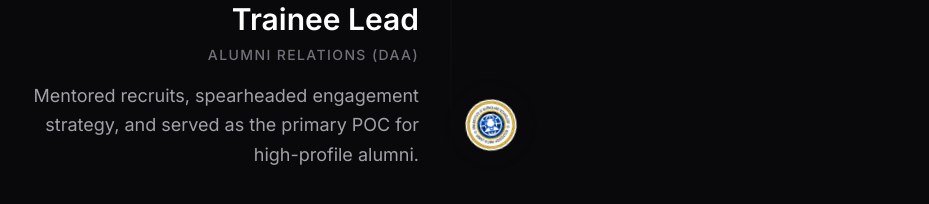
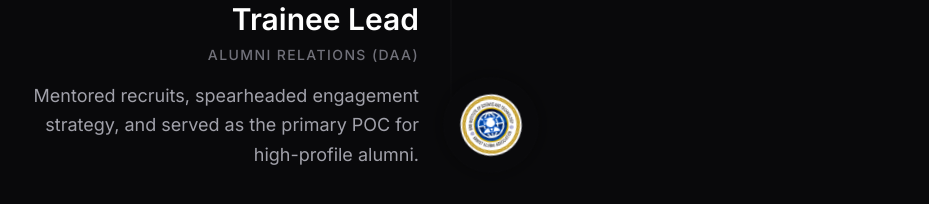
Before and after one commit to lak-is-law/scrollytelling-portfolio, a Next.js app: page / in a window 1280 px wide. Shown: the part 8100-8304 px from the top of the page, without its empty margins (189-1118 px from the left). Built offline with nearby package versions, Linux system fonts and the light colour scheme.

Commit message:
fix: make logos block timeline axis and scale daa logo by 20%

```diff
--- a/src/components/Leadership.tsx
+++ b/src/components/Leadership.tsx
@@ -9,25 +9,29 @@ const milestones = [
     role: "Community Volunteer",
     org: "CSI, Hackathon & Outreach",
     desc: "Organized hackathons and managed outreach, building the foundation of event execution.",
-    logo: "/logos/images.jpeg"
+    logo: "/logos/images.jpeg",
+    scale: 1
   },
   {
     role: "Editorial Associate",
     org: "Coding Ninjas 10X Club",
     desc: "Led editorial strategy and organized technical events, shifting from execution to strategic planning.",
-    logo: "/logos/images-2.jpeg"
+    logo: "/logos/images-2.jpeg",
+    scale: 1
   },
   {
     role: "Official EMCEE",
     org: "SRMIST Directorate of Student Affairs",
     desc: "Anchored large-scale institutional events, mastering intercultural communication and stage presence.",
-    logo: "/logos/images.png"
+    logo: "/logos/images.png",
+    scale: 1
   },
   {
     role: "Trainee Lead",
     org: "Alumni Relations (DAA)",
     desc: "Mentored recruits, spearheaded engagement strategy, and served as the primary POC for high-profile alumni.",
-    logo: "/logos/daa.png"
+    logo: "/logos/daa.png",
+    scale: 1.2 // 20% larger
   }
 ];
 
@@ -69,8 +73,8 @@ export default function Leadership() {
               >
                 {/* Logo Node */}
                 <motion.div
-                  style={{ rotate }}
-                  className="absolute left-[28px] md:left-1/2 top-0 md:top-1/2 w-14 h-14 md:w-20 md:h-20 rounded-full bg-transparent shadow-[0_0_20px_rgba(0,0,0,0.5)] -translate-x-1/2 md:-translate-y-1/2 z-10 overflow-hidden flex items-center justify-center cursor-default"
+                  style={{ rotate, scale: item.scale }}
+                  className="absolute left-[28px] md:left-1/2 top-0 md:top-1/2 w-14 h-14 md:w-20 md:h-20 rounded-full bg-[#09090b] shadow-[0_0_20px_rgba(0,0,0,0.5)] -translate-x-1/2 md:-translate-y-1/2 z-10 overflow-hidden flex items-center justify-center cursor-default"
                 >
                   <div className="relative w-full h-full">
                     <Image
```
